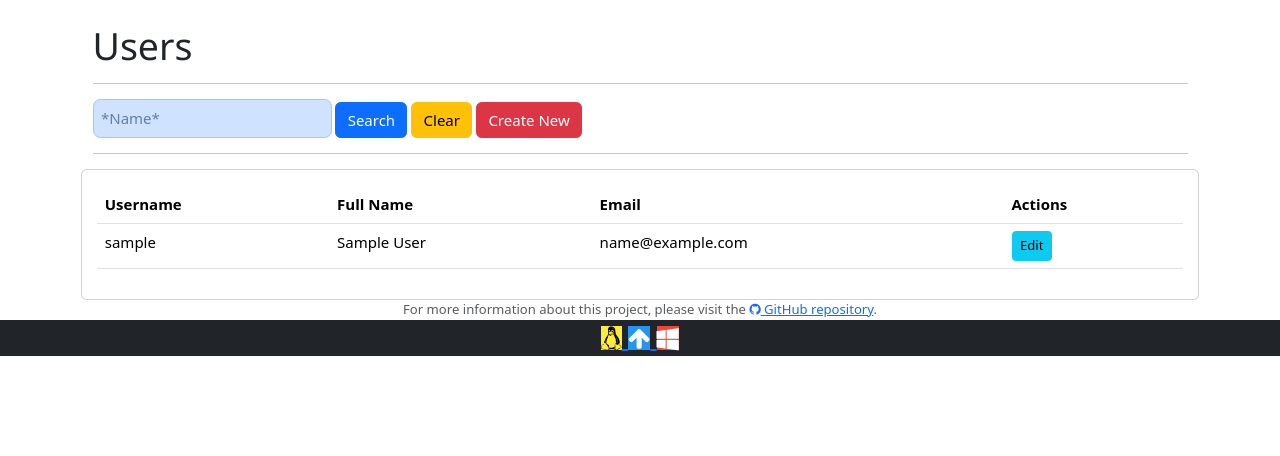
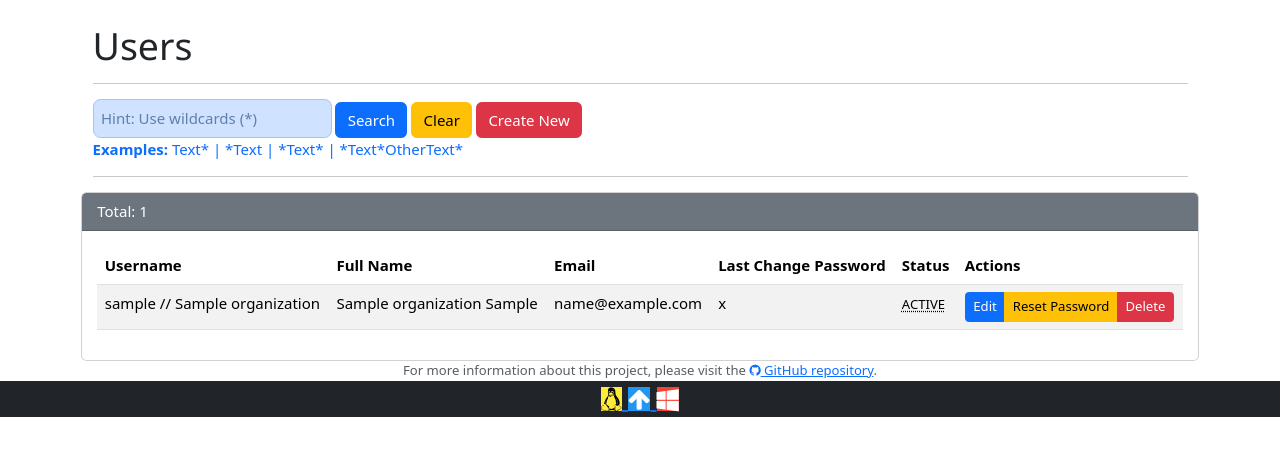
Before and after one commit to Tiozao-do-Linux/GNU-ADMW, a Django app: template templates/users/list.html in a window 1280 px wide. Shown: the part 64-520 px from the top of the page. Run offline with Django 5.2, Linux system fonts and the light colour scheme; the template is opened without the code that fills it: most values are stand-ins (such as "Sample title", 1, 10 or a date in 2020); parts of the project's set-up code (start-up, migrations or seed data) failed here and were passed over.

Commit message:
Templates padronization again

```diff
--- a/templates/users/list.html
+++ b/templates/users/list.html
@@ -9,38 +9,77 @@
 
 <div class="container mt-3">
     <form action="?" method="GET">
-        <input type="text" name="filter" placeholder="*Name*" id="" value="{{ request.GET.filter }}" class="p-2 text-primary-emphasis bg-primary-subtle border border-primary-subtle rounded-3" autocomplete="off">
+        <input type="text" name="filter" placeholder="Hint: Use wildcards (*)" id="" value="{{ request.GET.filter }}" class="p-2 text-primary-emphasis bg-primary-subtle border border-primary-subtle rounded-3" autocomplete="off">
         <button type="submit" class="btn btn-primary">Search</button>
         <a href="{% url 'user_list' %}" class="btn btn-warning">Clear</a>
         <a href="#{ % url 'user_create' %}" class="btn btn-danger">Create New</a>
     </form>
+    <p class="text-primary"><strong>Examples:</strong>  Text* | *Text | *Text* | *Text*OtherText*</p>
     <hr>
 </div>
 
 <div class="card">
+    <div class="card-header bg-secondary text-white">
+        Total: {{ object_list|length }}
+    </div>
+
     <div class="card-body">
         <div class="table-responsive">
-            <table class="table">
+            <table class="table table-striped table-hover">
                 <thead>
                     <tr>
                         <th>Username</th>
                         <th>Full Name</th>
                         <th>Email</th>
+                        <th>Last Change Password</th>
+                        <th>Status</th>
                         <th>Actions</th>
                     </tr>
                 </thead>
                 <tbody>
                     {% for user in object_list %}
                     <tr>
-                        <td>{{ user.username }}</td>
-                        <td>{{ user.full_name }}</td>
+                        <td>{{ user.username }} // {{ user.distinguedName}}</td>
+                        <td>{{ user.givenName }} {{ user.sn}}</td>
                         <td>{{ user.email }}</td>
+                        <td>{{ user.pwdLastSet }}</td>
+                        <td>
+                            <abbr
+                                title="Created: {{ user.whenCreated }} | Changed: {{ user.whenChanged }} | Last Logon: {{ user.lastLogonTimestamp }} | Last Change Password: {{ user.pwdLastSet }}" class="initialism">
+                                {{ user.status }}
+                            </abbr>
+                        </td>
                         <td>
                             <div class="btn-group">
-                                <a href="{% url 'user_detail' user.username %}" class="btn btn-sm btn-info">Edit</a>
+                                <a href="{% url 'user_detail' user.username %}" class="btn btn-sm btn-primary">Edit</a>
+                                <a href="#{ % url 'password_reset' user.username %}" class="btn btn-sm btn-warning">Reset Password</a>
+                                <button type="button" class="btn btn-sm btn-danger" data-bs-toggle="modal" data-bs-target="#deleteModal{{ user.username }}">Delete</button>
                             </div>
                         </td>
                     </tr>
+
+                    <!-- Delete Modal -->
+                    <div class="modal fade" id="deleteModal{{ user.username }}" tabindex="-1">
+                        <div class="modal-dialog">
+                            <div class="modal-content">
+                                <div class="modal-header">
+                                    <h5 class="modal-title">Confirm Delete</h5>
+                                    <button type="button" class="btn-close" data-bs-dismiss="modal"></button>
+                                </div>
+                                <div class="modal-body">
+                                    Are you sure you want to delete user {{ user.username }}?
+                                </div>
+                                <div class="modal-footer">
+                                    <button type="button" class="btn btn-secondary" data-bs-dismiss="modal">Cancel</button>
+                                    <form action="#{ % url 'user_delete' user.username %}" method="post" class="d-inline">
+                                        {% csrf_token %}
+                                        <button type="submit" class="btn btn-danger">Delete</button>
+                                    </form>
+                                </div>
+                            </div>
+                        </div>
+                    </div>
+
                     {% empty %}
                     <tr>
                         <td colspan="5" class="text-center">No users found</td>
```
Also changed, not shown: directory/views.py (+15 -5 lines), templates/users/detail.html (+33 -1 lines).
